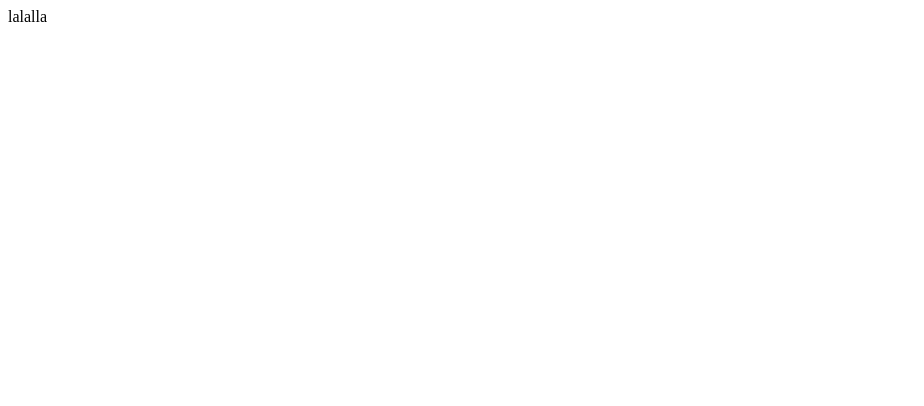
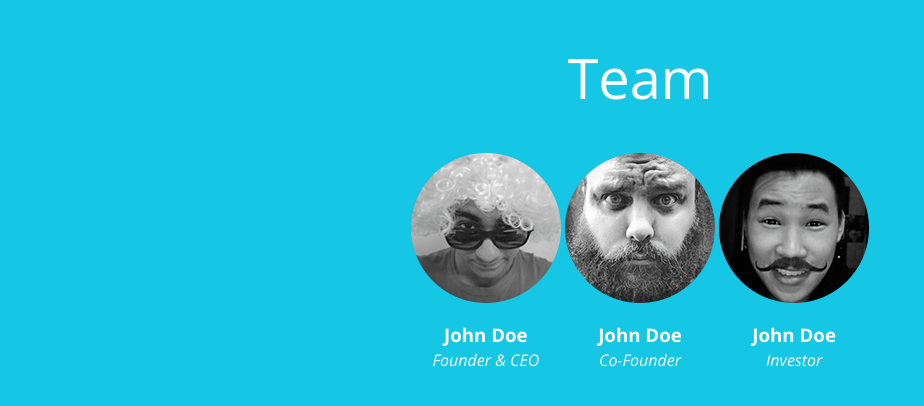
Before and after one commit to cmauban/coalmarch-exercise, a website: page index.html in a window 1280 px wide. Shown: the whole page, without its empty margins (0-924 px from the left). Drawn offline with nearby package versions, Linux system fonts and the light colour scheme; some packages are replaced by stand-ins of ours.

Commit message:
team images and info in place

```diff
--- a/index.html
+++ b/index.html
@@ -13,19 +13,47 @@
         <link href='https://fonts.googleapis.com/css?family=Open+Sans:400,300italic,300,400italic,700' rel='stylesheet' type='text/css'>
         <link rel="stylesheet" href="https://maxcdn.bootstrapcdn.com/font-awesome/4.4.0/css/font-awesome.min.css">
         <link rel="stylesheet" href="css/main.css">
-        <script src="js/vendor/modernizr-2.8.3.min.js"></script>
-        <!-- <script src="https://maps.googleapis.com/maps/api/js"></script> -->
+
     </head>
     <body>
 
+      <main class="container">
+        <header>
+          <h1>Team</h1>
+        </header>
+        <section class="team-images">
+          <article class="one">
+          <img src="img/photo-1.png">
+          <div class="info">
+          <h3 class="name">John Doe</h3>
+          <p><em>Founder & CEO</em></p>
+        </div>
+        </article>
+        <article class="two">
+          <img src="img/photo-2.png">
+          <div class="info">
+          <h3 class="name">John Doe</h3>
+          <p><em>Co-Founder</em></p>
+        </div>
+        </article>
+          <article class="three">
+          <img src="img/photo-3.png">
+          <div class="info">
+          <h3 class="name">John Doe</h3>
+          <p><em>Investor</em></p>
+        </div>
+        </article>
+        </section>
 
- lalalla
+      </main>
 
 
 
 
 
-        <script>window.jQuery || document.write('<script src="js/vendor/jquery-1.11.2.min.js"><\/script>')</script>
+
+
+        <!-- <script>window.jQuery || document.write('<script src="js/vendor/jquery-1.11.2.min.js"><\/script>')</script> -->
 
         <!-- Google Analytics: change UA-XXXXX-X to be your site's ID. -->
         <script src="https://maps.googleapis.com/maps/api/js?key=AIzaSyC_djHAXJgmjY1balaTg0nzlg5RonxJrJk&libraries=places" async defer></script>
--- a/scss/main.scss
+++ b/scss/main.scss
@@ -103,7 +103,7 @@ body {
   margin: 0 auto;
   width: 100%;
   font-family: 'Open Sans', sans-serif;
-  background: #f5f5f5;
+  background: #16c6e5;
   max-width: 1280px;
 }
 
@@ -111,6 +111,50 @@ body {
   @extend .grid;
   margin: 0 auto;
   width: 100%;
+}
+
+header {
+  width: 100%;
+  margin: 0 auto;
+
+    h1 {
+      color: #fff;
+      text-align: center;
+      font-size: 3.5em;
+      font-weight: 400;
+    }
+
+}
+
+section.team-images {
+  margin: 0 auto;
+  width: 100%;
+  text-align: center;
+
+    article {
+      display: inline-block;
+
+      div.info {
+        color: #fff;
+
+          h3.name {
+            margin-bottom: 0;
+          }
+
+          p {
+            margin-top: 1px;
+            font-weight: 200;
+          }
+      }
+
+    }
+
+    img {
+      // padding-right: 10%;
+      text-align: center;
+      margin: 0 auto;
+    }
+
 }
 
 
```
Also changed, not shown: css/main.css, img/photo-1.png (added), img/photo-2.png (added), img/photo-3.png (added).
